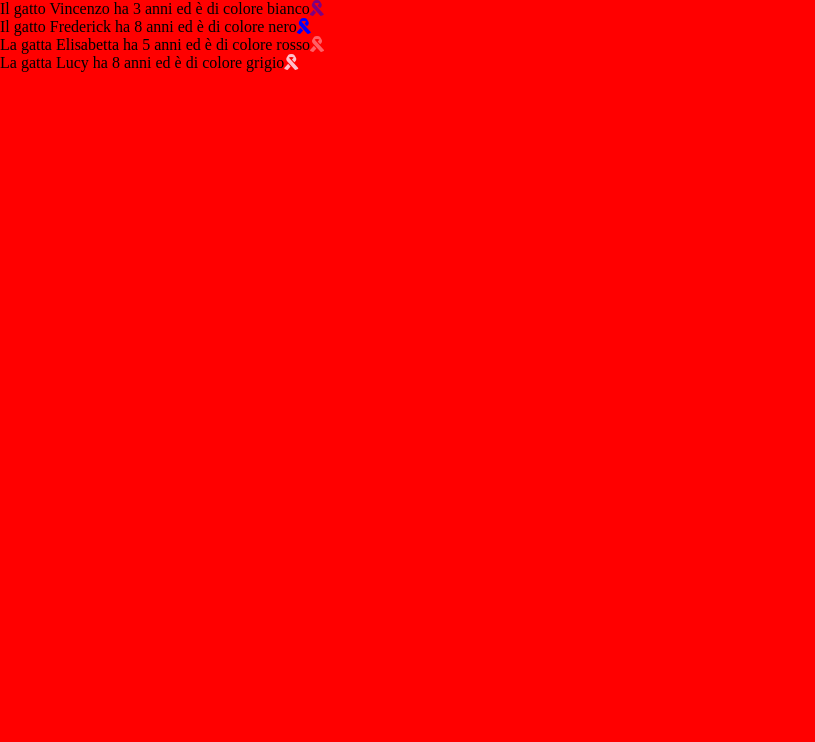
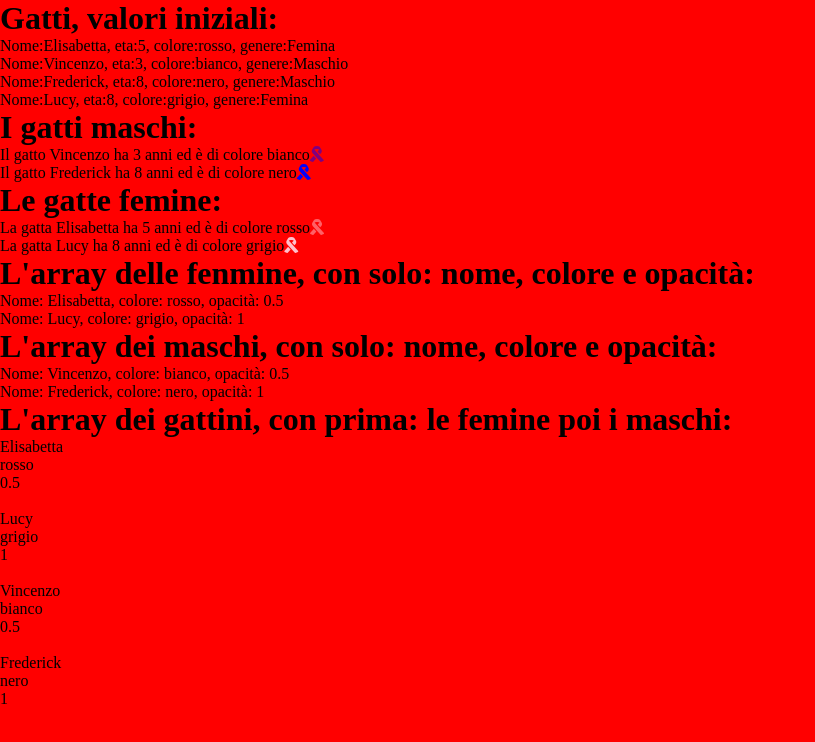
Before and after one commit to Vsevolod230287/js-snack-es6, a plain HTML site: page cats/index.html in a window 1280 px wide. Shown: the whole page, without its empty margins (0-815 px from the left). Drawn offline with nearby package versions, Linux system fonts and the light colour scheme.

Commit message:
Lesercizio finito!

```diff
--- a/cats/index.html
+++ b/cats/index.html
@@ -10,15 +10,38 @@
   <link rel="stylesheet" href="./master.css">
 </head>
 <body>
+  <h1>Gatti, valori iniziali:</h1>
+  <div class="array-oggetti-cats">
+  </div>
+<h1>I gatti maschi:</h1>
 <div class="">
 <ul class="maschi">
+</ul>
+</div>
+
+<h1>Le gatte femine:</h1>
+<div class="">
+  <ul class="femine">
+  </ul>
+</div>
+<h1>L'array delle fenmine, con solo: nome, colore e opacità:</h1>
+<div class="nuovo-femine">
+  <ul>
+
+  </ul>
+</div>
+<h1>L'array dei maschi, con solo: nome, colore e opacità:</h1>
+<div class="nuovo-maschi">
+  <ul>
+
+  </ul>
+</div>
+<h1>L'array dei gattini, con prima: le femine poi i maschi:</h1>
+<div class="gattini">
+<ul>
 
 </ul>
-</div>
-<div class="">
-  <ul class="femine">
 
-  </ul>
 </div>
 
 
--- a/cats/main.js
+++ b/cats/main.js
@@ -38,6 +38,18 @@ const cats = [{
   sesso: 'Femina'
 }]
 
+cats.forEach((item, i) => {
+  const {
+    nome,
+    eta,
+    colore,
+    sesso
+  } = item;
+   $('.array-oggetti-cats').append(`<div>Nome:${nome}, eta:${eta}, colore:${colore}, genere:${sesso}</div>`)
+});
+
+
+
 // divido per sesso:
 const maschi = cats.filter((item) => {
   return item.sesso === 'Maschio'
@@ -69,7 +81,7 @@ const femine = cats.filter((item) => {
 femine.forEach((item, i) => {
   $('ul.femine').append(`<li>La gatta ${item.nome} ha ${item.eta} anni ed è  di colore ${item.colore}<i class="fas fa-ribbon"></i></li>`);
   $('ul.femine li i').css('color', 'pink');
-  if (item.eta <= 5) { // se faccio if else allora non entra nel ciclo
+  if (item.eta <= 5) { // se faccio anche  nel esle la selezione jquery allora tutte i fiocchi diventano della stessa opacità, strano
     $('ul.femine li i').css('opacity', '0.5');
     item.opacità = 0.5;
   } else {
@@ -98,7 +110,10 @@ femine.forEach((item, i) => {
   }
   nuovoFemine.push(obj);
 });
-console.log(nuovoFemine);
+
+nuovoFemine.forEach((item, i) => {
+  $('.nuovo-femine ul').append(`<li> Nome: ${item.nome}, colore: ${item.colore}, opacità: ${item.opacità}`)
+});
 
 
 const nuovoMaschi = [];
@@ -117,8 +132,16 @@ maschi.forEach((item, i) => {
   nuovoMaschi.push(obj);
 });
 
-console.log(nuovoMaschi);
+nuovoMaschi.forEach((item, i) => {
+  $('.nuovo-maschi ul').append(`<li> Nome: ${item.nome}, colore: ${item.colore}, opacità: ${item.opacità}`)
+});
 
 const gattini =  [...nuovoFemine, ...nuovoMaschi]
 
-console.log(gattini);
+gattini.forEach((item, i) => {
+
+  for (let key in item) {
+    $('.gattini ul').append(`<li>${item[key]}</li>`);
+  }
+  $('.gattini ul').append("</br>");
+});
```
